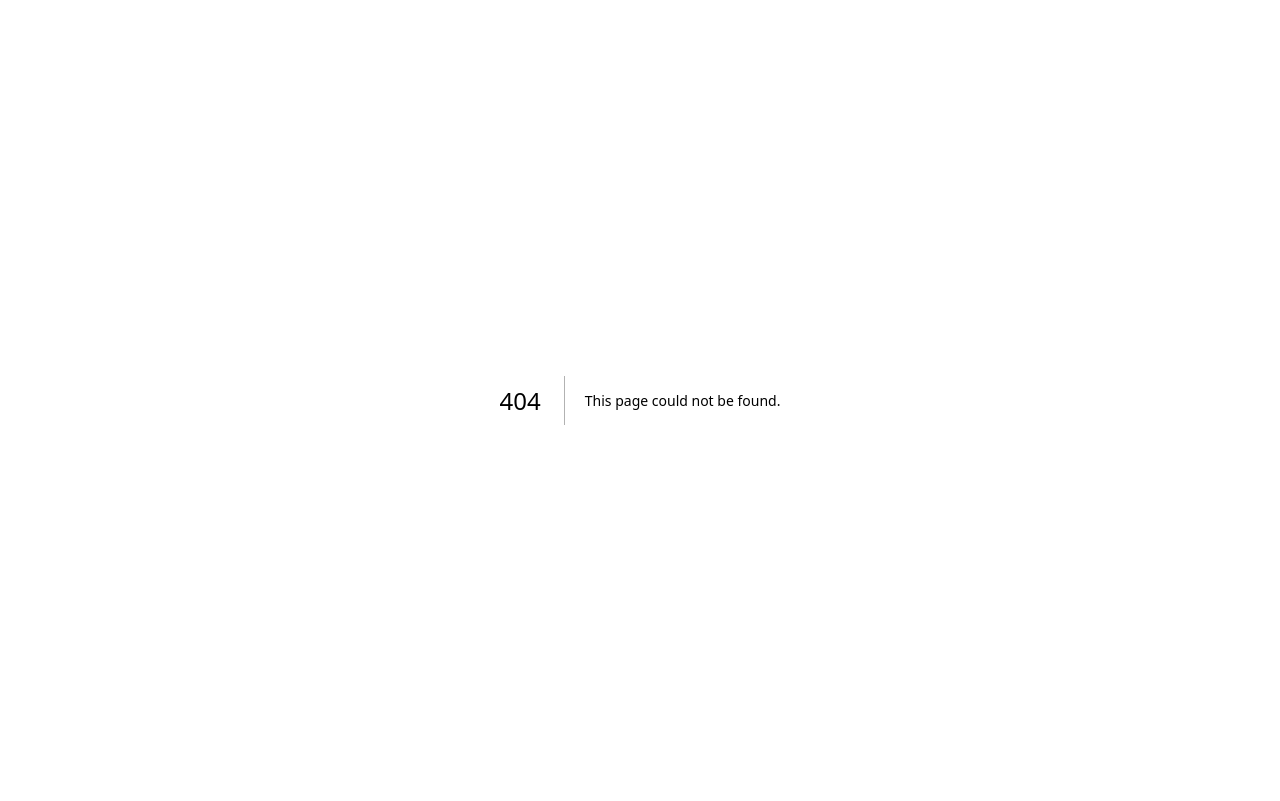
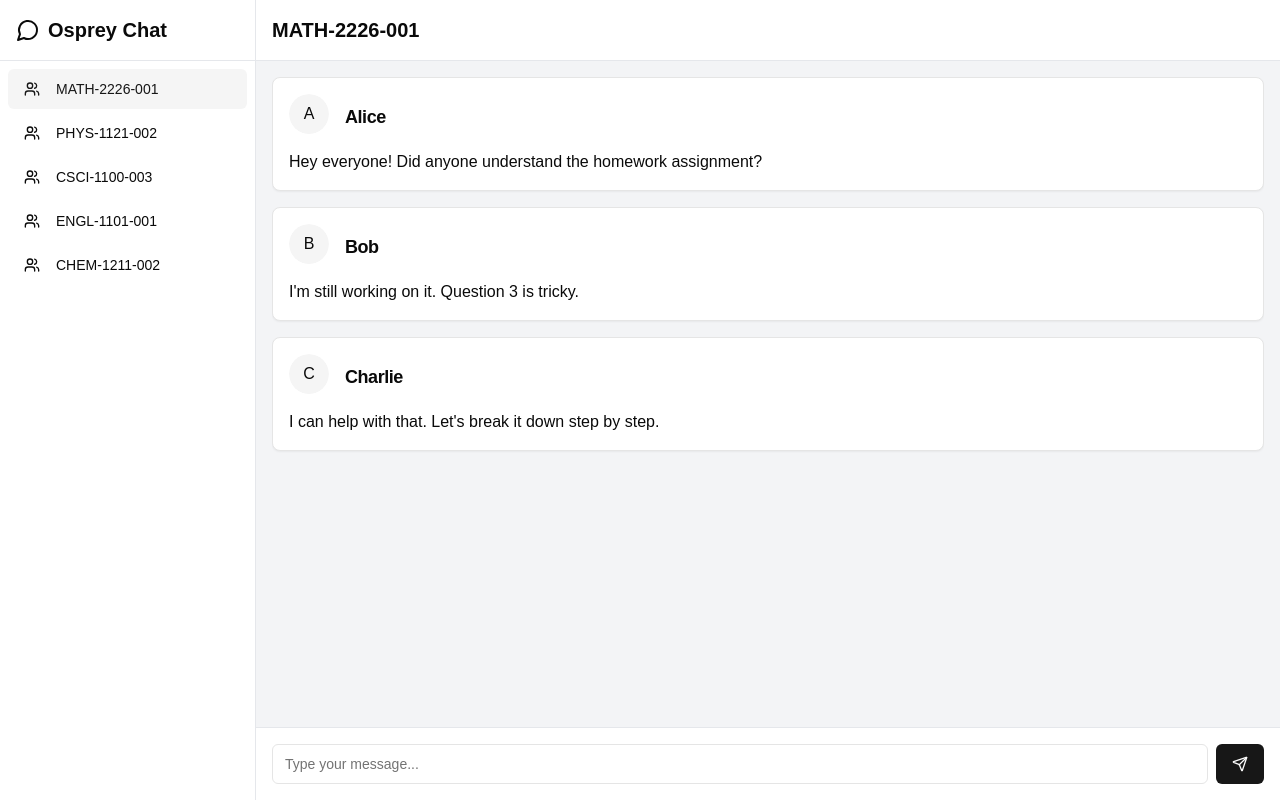
Before and after one commit to JoeyCorbett/osprey-chat, a Next.js app: page /chatroom in a window 1280 px wide. Before the commit this address had no page. Built offline with nearby package versions, Linux system fonts and the light colour scheme.

Commit message:
Add chatroom component and integrate scroll area; update styles and dependencies

```diff
--- /dev/null
+++ b/app/chatroom/page.tsx
@@ -0,0 +1,7 @@
+import ChatRoom from '../../components/chatroom';
+
+export default function Home() {
+  return (
+      <ChatRoom />
+  );
+}
--- a/app/globals.css
+++ b/app/globals.css
@@ -70,3 +70,14 @@ body {
     @apply bg-background text-foreground;
   }
 }
+
+
+
+@layer base {
+  * {
+    @apply border-border outline-ring/50;
+  }
+  body {
+    @apply bg-background text-foreground;
+  }
+}
--- /dev/null
+++ b/components/chatroom.tsx
@@ -0,0 +1,114 @@
+"use client"
+
+import type React from "react"
+
+import { useState } from "react"
+import { Button } from "@/components/ui/button"
+import { Input } from "@/components/ui/input"
+import { ScrollArea } from "@/components/ui/scroll-area"
+import { Avatar, AvatarFallback } from "@/components/ui/avatar"
+import { Card, CardContent, CardHeader, CardTitle } from "@/components/ui/card"
+import { MessageCircle, Send, Users } from "lucide-react"
+
+// This is a placeholder. In a real app, you'd fetch this data from Supabase
+const chatRooms = [
+  { id: 1, name: "MATH-2226-001" },
+  { id: 2, name: "PHYS-1121-002" },
+  { id: 3, name: "CSCI-1100-003" },
+  { id: 4, name: "ENGL-1101-001" },
+  { id: 5, name: "CHEM-1211-002" },
+]
+
+// This is a placeholder. In a real app, you'd fetch these messages from Supabase
+const initialMessages = [
+  { id: 1, sender: "Alice", content: "Hey everyone! Did anyone understand the homework assignment?" },
+  { id: 2, sender: "Bob", content: "I'm still working on it. Question 3 is tricky." },
+  { id: 3, sender: "Charlie", content: "I can help with that. Let's break it down step by step." },
+]
+
+export default function ChatRoom() {
+  const [selectedRoom, setSelectedRoom] = useState(chatRooms[0])
+  const [messages, setMessages] = useState(initialMessages)
+  const [newMessage, setNewMessage] = useState("")
+
+  const sendMessage = (e: React.FormEvent) => {
+    e.preventDefault()
+    if (newMessage.trim()) {
+      // In a real app, you'd send this message to Supabase here
+      setMessages([...messages, { id: messages.length + 1, sender: "You", content: newMessage }])
+      setNewMessage("")
+    }
+  }
+
+  return (
+    <div className="flex h-screen bg-gray-100 dark:bg-gray-900">
+      {/* Sidebar with chat rooms */}
+      <div className="w-64 bg-white dark:bg-gray-800 border-r border-gray-200 dark:border-gray-700">
+        <div className="p-4 border-b border-gray-200 dark:border-gray-700">
+          <h1 className="text-xl font-bold flex items-center">
+            <MessageCircle className="mr-2 h-6 w-6" />
+            Osprey Chat
+          </h1>
+        </div>
+        <ScrollArea className="h-[calc(100vh-60px)]">
+          <div className="p-2">
+            {chatRooms.map((room) => (
+              <Button
+                key={room.id}
+                variant={selectedRoom.id === room.id ? "secondary" : "ghost"}
+                className="w-full justify-start mb-1"
+                onClick={() => setSelectedRoom(room)}
+              >
+                <Users className="mr-2 h-4 w-4" />
+                {room.name}
+              </Button>
+            ))}
+          </div>
+        </ScrollArea>
+      </div>
+
+      {/* Main chat area */}
+      <div className="flex-1 flex flex-col">
+        {/* Chat room header */}
+        <div className="bg-white dark:bg-gray-800 border-b border-gray-200 dark:border-gray-700 p-4">
+          <h2 className="text-xl font-semibold">{selectedRoom.name}</h2>
+        </div>
+
+        {/* Messages area */}
+        <ScrollArea className="flex-1 p-4">
+          <div className="space-y-4">
+            {messages.map((message) => (
+              <Card key={message.id}>
+                <CardHeader className="flex flex-row items-center gap-4 p-4">
+                  <Avatar>
+                    <AvatarFallback>{message.sender[0]}</AvatarFallback>
+                  </Avatar>
+                  <div>
+                    <CardTitle className="text-lg">{message.sender}</CardTitle>
+                  </div>
+                </CardHeader>
+                <CardContent className="p-4 pt-0">{message.content}</CardContent>
+              </Card>
+            ))}
+          </div>
+        </ScrollArea>
+
+        {/* Message input */}
+        <div className="p-4 bg-white dark:bg-gray-800 border-t border-gray-200 dark:border-gray-700">
+          <form onSubmit={sendMessage} className="flex gap-2">
+            <Input
+              placeholder="Type your message..."
+              value={newMessage}
+              onChange={(e) => setNewMessage(e.target.value)}
+              className="flex-1"
+            />
+            <Button type="submit">
+              <Send className="h-4 w-4" />
+              <span className="sr-only">Send</span>
+            </Button>
+          </form>
+        </div>
+      </div>
+    </div>
+  )
+}
--- /dev/null
+++ b/components/ui/scroll-area.tsx
@@ -0,0 +1,48 @@
+"use client"
+
+import * as React from "react"
+import * as ScrollAreaPrimitive from "@radix-ui/react-scroll-area"
+
+import { cn } from "@/lib/utils"
+
+const ScrollArea = React.forwardRef<
+  React.ElementRef<typeof ScrollAreaPrimitive.Root>,
+  React.ComponentPropsWithoutRef<typeof ScrollAreaPrimitive.Root>
+>(({ className, children, ...props }, ref) => (
+  <ScrollAreaPrimitive.Root
+    ref={ref}
+    className={cn("relative overflow-hidden", className)}
+    {...props}
+  >
+    <ScrollAreaPrimitive.Viewport className="h-full w-full rounded-[inherit]">
+      {children}
+    </ScrollAreaPrimitive.Viewport>
+    <ScrollBar />
+    <ScrollAreaPrimitive.Corner />
+  </ScrollAreaPrimitive.Root>
+))
+ScrollArea.displayName = ScrollAreaPrimitive.Root.displayName
+
+const ScrollBar = React.forwardRef<
+  React.ElementRef<typeof ScrollAreaPrimitive.ScrollAreaScrollbar>,
+  React.ComponentPropsWithoutRef<typeof ScrollAreaPrimitive.ScrollAreaScrollbar>
+>(({ className, orientation = "vertical", ...props }, ref) => (
+  <ScrollAreaPrimitive.ScrollAreaScrollbar
+    ref={ref}
+    orientation={orientation}
+    className={cn(
+      "flex touch-none select-none transition-colors",
+      orientation === "vertical" &&
+        "h-full w-2.5 border-l border-l-transparent p-[1px]",
+      orientation === "horizontal" &&
+        "h-2.5 flex-col border-t border-t-transparent p-[1px]",
+      className
+    )}
+    {...props}
+  >
+    <ScrollAreaPrimitive.ScrollAreaThumb className="relative flex-1 rounded-full bg-border" />
+  </ScrollAreaPrimitive.ScrollAreaScrollbar>
+))
+ScrollBar.displayName = ScrollAreaPrimitive.ScrollAreaScrollbar.displayName
+
+export { ScrollArea, ScrollBar }
--- a/package.json
+++ b/package.json
@@ -12,6 +12,7 @@
     "@radix-ui/react-avatar": "^1.1.3",
     "@radix-ui/react-label": "^2.1.2",
     "@radix-ui/react-navigation-menu": "^1.2.5",
+    "@radix-ui/react-scroll-area": "^1.2.3",
     "@radix-ui/react-slot": "^1.1.2",
     "@supabase/ssr": "^0.5.2",
     "@supabase/supabase-js": "^2.48.1",
```
Also changed, not shown: 1 other file (tests, documents, lock files or other folders).
